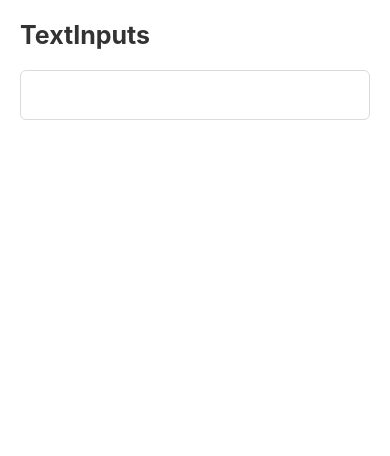
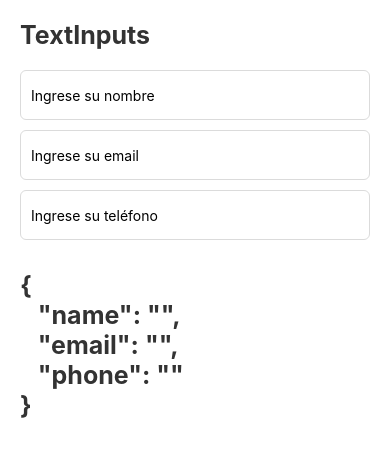
Before and after one commit to JeralPineda/Components-RN, a React Native app: screen /TextInputScreen in a window 390 px wide. Shown: the top 456 px of the page. Built offline with nearby package versions, Linux system fonts and the light colour scheme.

Commit message:
feat: multiples TextInputs en pantallas

```diff
--- a/src/screens/TextInputScreen.tsx
+++ b/src/screens/TextInputScreen.tsx
@@ -1,14 +1,50 @@
-import React from "react";
+import React, {useState} from "react";
 import {StyleSheet, View, TextInput} from "react-native";
 import {FlatListMenuHeader} from "../components/flatlist";
 import {globalStyles} from "../theme";
 
 export const TextInputScreen = () => {
+  const [form, setForm] = useState({
+    name: "",
+    email: "",
+    phone: "",
+  });
+
+  const onChange = (value: string, field: string) => {
+    setForm({
+      ...form,
+      [field]: value,
+    });
+  };
+
   return (
     <View style={globalStyles.margin}>
       <FlatListMenuHeader title="TextInputs" />
 
-      <TextInput style={styles.textInput} />
+      <TextInput
+        style={styles.textInput}
+        placeholder="Ingrese su nombre"
+        autoCorrect={false} // deshabilitar el auto corrector y sugerencias
+        autoCapitalize="words" //! no funciona
+        onChangeText={value => onChange(value, "name")}
+      />
+      <TextInput
+        style={styles.textInput}
+        placeholder="Ingrese su email"
+        autoCorrect={false} // deshabilitar el auto corrector y sugerencias
+        autoCapitalize="none"
+        onChangeText={value => onChange(value, "email")}
+        keyboardType="email-address"
+      />
+      <TextInput
+        style={styles.textInput}
+        placeholder="Ingrese su teléfono"
+        autoCorrect={false} // deshabilitar el auto corrector y sugerencias
+        onChangeText={value => onChange(value, "phone")}
+        keyboardType="phone-pad"
+      />
+
+      <FlatListMenuHeader title={JSON.stringify(form, null, 3)} />
     </View>
   );
 };
@@ -20,5 +56,6 @@
     borderRadius: 6,
     height: 50,
     paddingHorizontal: 10,
+    marginBottom: 10,
   },
 });
```
